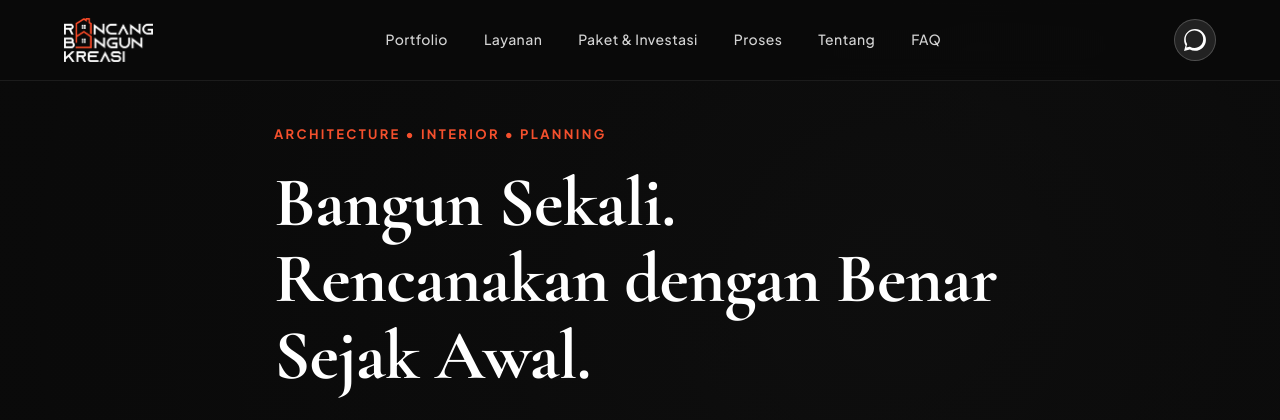
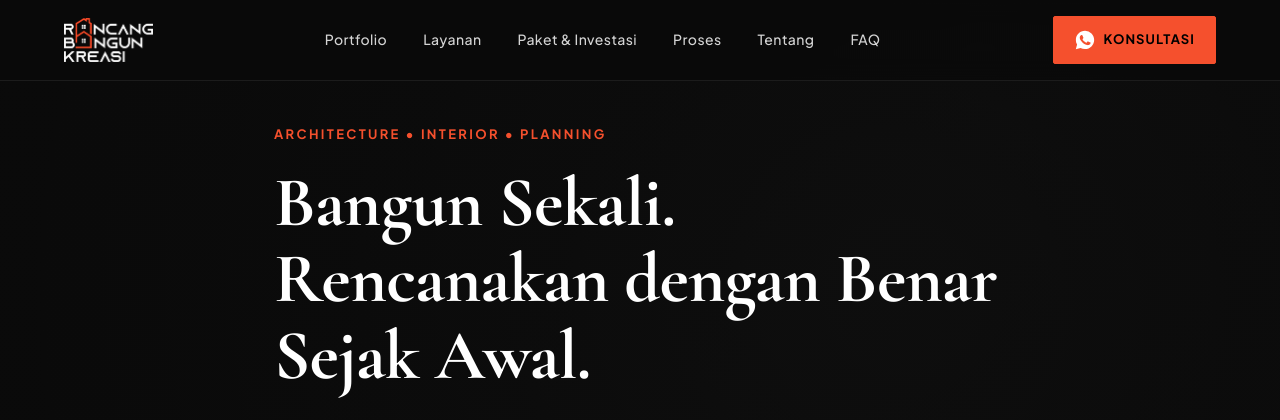
Before and after one commit to dausfla/RbkStudio, a PHP site: page / in a window 1280 px wide. Shown: the top 420 px of the page. Run offline with PHP 8.4, Linux system fonts and the light colour scheme; data comes from the database, SQL or seed files in the repository; both versions use the stored data as it was after the commit.

Commit message:
style: update navbar consultation button with official Icons8 WhatsApp white icon and Konsultasi label

```diff
--- a/assets/css/style.css
+++ b/assets/css/style.css
@@ -284,7 +284,17 @@ ul {
 
 .header-cta {
   padding: 0.625rem 1.25rem;
-  font-size: 0.75rem;
+  font-size: 0.8125rem;
+  display: inline-flex;
+  align-items: center;
+  gap: 0.5rem;
+}
+
+.header-wa-icon {
+  width: 18px;
+  height: 18px;
+  fill: #FFFFFF !important;
+  flex-shrink: 0;
 }
 
 .header-wa-btn {
--- a/includes/header.php
+++ b/includes/header.php
@@ -42,8 +42,9 @@ $waUrlHeader = buildWaUrl($waNumber, $waMsgUmum);
       </nav>
 
       <div style="display: flex; align-items: center; gap: 1rem;">
-        <a href="<?= e($waUrlHeader); ?>" target="_blank" class="header-wa-btn" data-cta-code="UMUM" title="Konsultasi via WhatsApp" aria-label="Konsultasi via WhatsApp">
-          <svg class="header-wa-icon" viewBox="0 0 24 24"><path d="M.057 24l1.687-6.163c-1.041-1.804-1.588-3.849-1.587-5.946.003-6.556 5.338-11.891 11.893-11.891 3.181.001 6.167 1.24 8.413 3.488 2.245 2.248 3.481 5.236 3.48 8.414-.003 6.557-5.338 11.892-11.893 11.892-1.99-.001-3.951-.5-5.688-1.448l-6.705 1.754zm6.097-4.901l.374.222c1.464.869 3.146 1.328 4.863 1.329 5.26 0 9.54-4.28 9.543-9.544.001-2.548-.991-4.943-2.793-6.746-1.801-1.802-4.195-2.794-6.744-2.795-5.263 0-9.544 4.28-9.546 9.545-.001 1.78.47 3.515 1.365 5.064l.244.423-1.002 3.662 3.696-.969z"/></svg>
+        <a href="<?= e($waUrlHeader); ?>" target="_blank" class="btn btn-primary header-cta" data-cta-code="UMUM" title="Konsultasi via WhatsApp">
+          <svg class="header-wa-icon" viewBox="0 0 24 24" fill="#FFFFFF"><path d="M12.012 2c-5.506 0-9.989 4.478-9.99 9.984 0 1.764.459 3.485 1.332 5.001L2 22l5.127-1.338c1.464.795 3.111 1.213 4.88 1.214h.005c5.503 0 9.988-4.478 9.989-9.984 0-2.668-1.037-5.176-2.922-7.062A9.925 9.925 0 0 0 12.012 2zm5.827 14.19c-.244.688-1.42 1.314-1.95 1.397-.492.077-1.129.11-1.815-.109-.415-.132-.951-.309-1.642-.607-2.906-1.258-4.799-4.2-4.945-4.394-.146-.195-1.189-1.58-1.189-3.013 0-1.433.748-2.138 1.014-2.428.266-.29.58-.363.774-.363.194 0 .387.001.555.009.178.008.416-.068.65.493.244.58.826 2.013.899 2.158.073.146.121.315.024.507-.097.192-.145.312-.29.484-.145.172-.305.385-.436.517-.145.146-.297.305-.128.595.169.29.749 1.237 1.607 2.001 1.103.982 2.033 1.287 2.324 1.432.29.145.46.121.63-.073.17-.194.726-.846.919-1.137.193-.29.387-.242.652-.145.265.097 1.688.796 1.979.941.29.145.483.218.555.339.073.121.073.702-.171 1.39z"/></svg>
+          <span>Konsultasi</span>
         </a>
 
         <button class="mobile-nav-toggle" id="mobileNavToggle" aria-label="Toggle navigation menu">
```
Also changed, not shown: database/rbkstudio.sqlite.
